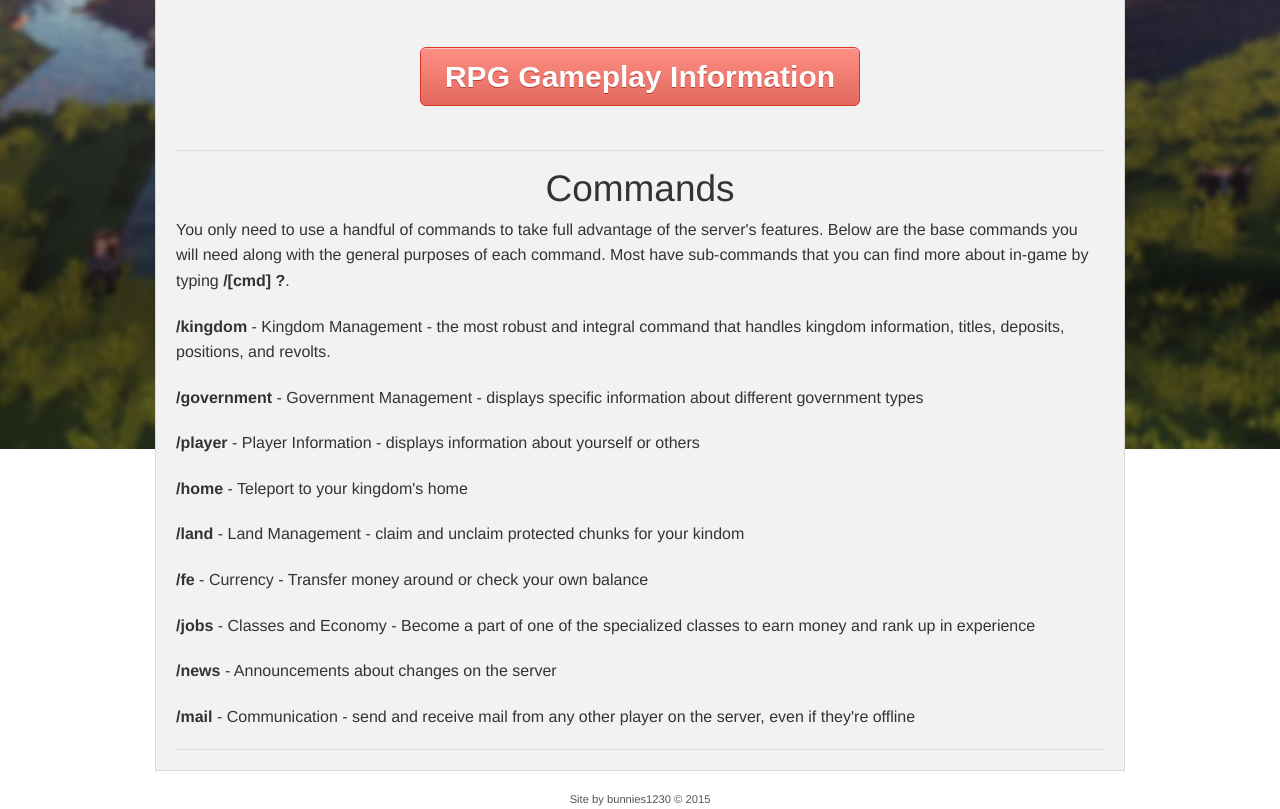
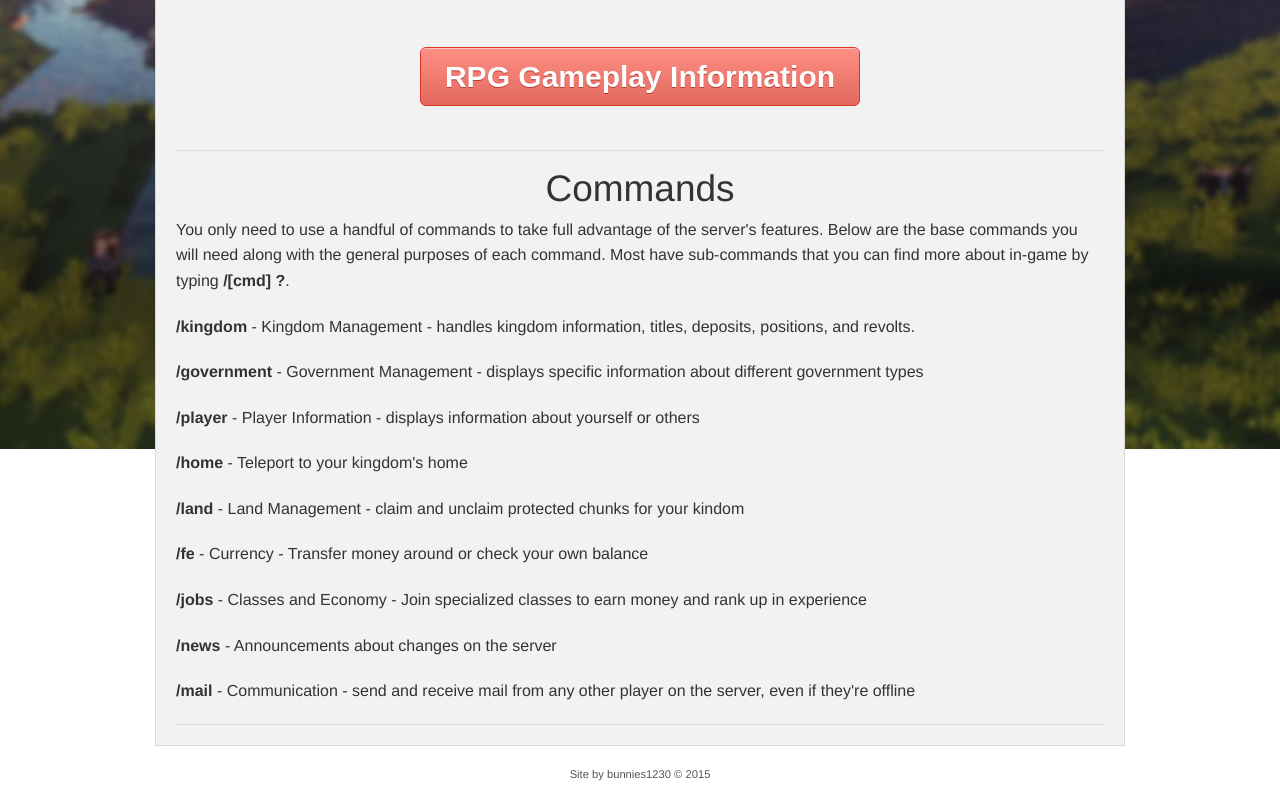
Before and after one commit to damnation-eu/website-beta, a Jekyll site: the page built from rpg.md, in a window 1280 px wide and 900 px high, scrolled down 634 px, cut to the strip 91-900 px from the top of the window. Built offline with Jekyll 4.4.1, drawn with Linux system fonts in a browser that asks for light colours; nearby versions of some CDN libraries; library files that are not in the unit come from our copies; after the commit the page ends 1509 px from its top, so only the background shows below that.

Commit message:
Update rpg.md

```diff
--- a/rpg.md
+++ b/rpg.md
@@ -57,7 +57,7 @@
 
 <p>You can play casually and take advantage of the adventure <b>OR</b> you can take advantage of the roleplaying elements of leaders, citizens, governments, and competing kingdoms - that's the beauty of roleplaying! The purpose of this server is to create an interactive environment of friendly competition, where players can collaborate with or conspire against one another.</p>
 <br/>
-<p style="border: 5px solid #77df88; text-align:center;border-radius:10px;background-color:#ffffff; padding: 10px;margin: 0px 30px 20px 30px;">
+<p style="border: 5px solid #77df88; text-align:center;border-radius:10px;background-color:#ffffff; padding: 10px;margin: 0px 70px 20px 70px;">
 <b>Interaction is the Key!</b>
 </p>
 <br/>
@@ -73,13 +73,13 @@
 
 <p>You only need to use a handful of commands to take full advantage of the server's features. Below are the base commands you will need along with the general purposes of each command. Most have sub-commands that you can find more about in-game by typing <b>/[cmd] ?</b>.</p>
 
-<p><b>/kingdom</b> - Kingdom Management - the most robust and integral command that handles kingdom information, titles, deposits, positions, and revolts.</p>
+<p><b>/kingdom</b> - Kingdom Management - handles kingdom information, titles, deposits, positions, and revolts.</p>
 <p><b>/government</b> - Government Management - displays specific information about different government types</p>
 <p><b>/player</b> - Player Information - displays information about yourself or others</p>
 <p><b>/home</b> - Teleport to your kingdom's home</p>
 <p><b>/land</b> - Land Management - claim and unclaim protected chunks for your kindom</p>
 <p><b>/fe</b> - Currency - Transfer money around or check your own balance</p>
-<p><b>/jobs</b> - Classes and Economy - Become a part of one of the specialized classes to earn money and rank up in experience</p>
+<p><b>/jobs</b> - Classes and Economy - Join specialized classes to earn money and rank up in experience</p>
 <p><b>/news</b> - Announcements about changes on the server</p>
 <p><b>/mail</b> - Communication - send and receive mail from any other player on the server, even if they're offline</p>
 
```
